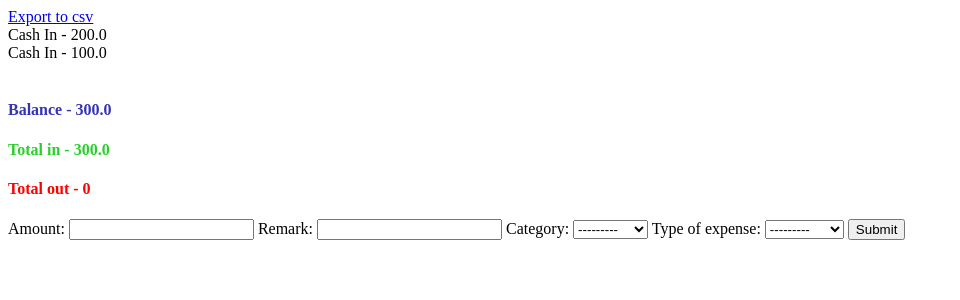
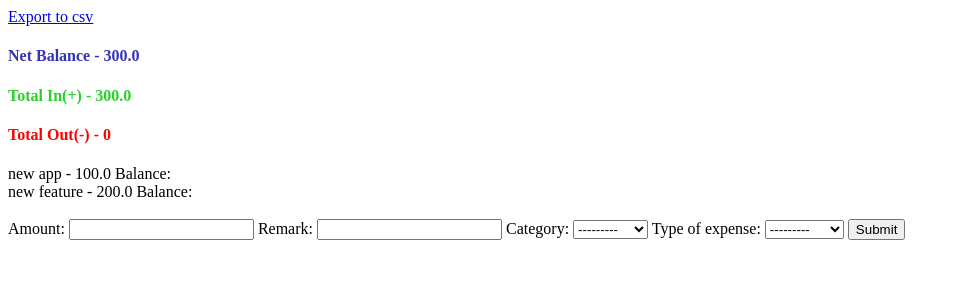
Before and after one commit to giiiiid/Expense-Tracker, a Django app: page /myexp/ in a window 1280 px wide. Shown: the top 300 px of the page, without its empty margins (0-960 px from the left). Run offline with Django 4.2, Linux system fonts and the light colour scheme; a user stored in the database is signed in; data comes from the database, SQL or seed files in the repository; both versions use the stored data as it was after the commit.

Commit message:
expenses are ordered based on time created

```diff
--- a/TrackerApp/my_expenses/models.py
+++ b/TrackerApp/my_expenses/models.py
@@ -27,6 +27,8 @@ class Expense(models.Model):
     date_created = models.DateTimeField(auto_now_add=True)
     date_modified = models.DateTimeField(auto_now=True)
 
+    class Meta:
+        ordering = ["-date_created"]
 
     def save(self, *args, **kwargs):
         if self.type_of_expense == "Cash Out":
--- a/TrackerApp/my_expenses/templates/index.html
+++ b/TrackerApp/my_expenses/templates/index.html
@@ -1,12 +1,16 @@
 <a href="{% url 'download_csv' %}">Export to csv</a><br>
 
-{% for i in expenses %}
-{{i.type_of_expense}} - {{i.amount}}<br>
-{% endfor %}
-<br>
-<h4 style="color: rgb(52, 52, 180);">Balance - {{balance}}</h4>
-<h4 style="color: rgb(44, 206, 44);">Total in - {{total_in}}</h4>
-<h4 style="color: red;">Total out - {{total_out}}</h4>
+<h4 style="color: rgb(52, 52, 180);">Net Balance - {{balance}}</h4>
+<h4 style="color: rgb(44, 206, 44);">Total In(+) - {{total_in}}</h4>
+<h4 style="color: red;">Total Out(-) - {{total_out}}</h4>
+
+<div>
+    {% for i in expenses %}
+    {{i.remark}} - {{i.amount}} Balance:<br>
+    {% endfor %}
+    <br>
+</div>
+
 
 <form method="POST">{% csrf_token %}
     {{forms}}
--- a/TrackerApp/my_expenses/views.py
+++ b/TrackerApp/my_expenses/views.py
@@ -24,6 +24,10 @@ def homepage(request):
 
     balance = sum_cash_in + sum_cash_out
 
+    net_bal_calc = [i.amount for i in expenses]
+    net_bal = net_bal_calc[0] + sum([i for i in net_bal_calc][1::])
+    print(net_bal)
+
     forms = ExpenseForm(initial={"user":user})
     instance_model = user
     if request.method == "POST":
@@ -31,7 +35,7 @@ def homepage(request):
         if forms.is_valid():
             forms.save()
             return redirect("home")
-
+    print(expenses)
     context = {
             "expenses":expenses, "total_in":sum_cash_in, "total_out":total_out,
             "balance":balance, "forms":forms
```
Also changed, not shown: TrackerApp/db.sqlite3.
